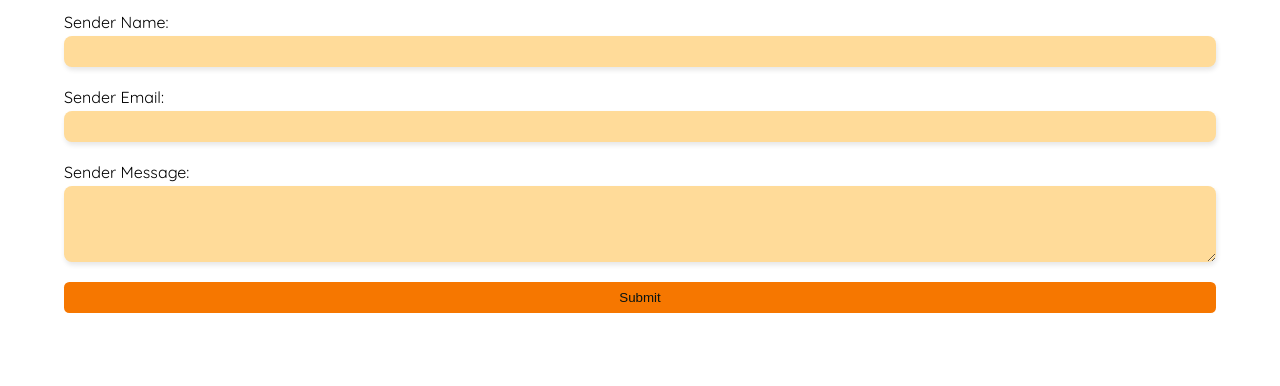
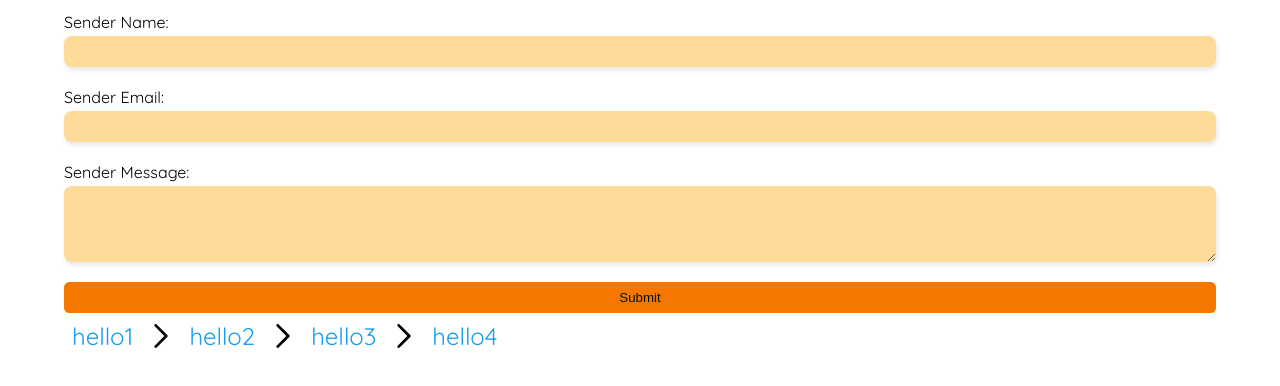
Before and after one commit to amrameen769/wishlist, an Angular app: page / in a window 1280 px wide. Shown: the top 386 px of the page. Built offline with nearby package versions, Linux system fonts and the light colour scheme; what ngx-markdown would draw is missing.

Commit message:
breadcrumbs created

```diff
--- a/src/app/app.module.ts
+++ b/src/app/app.module.ts
@@ -8,6 +8,7 @@ import { CodeHighlighterComponent } from './code-highlighter/code-highlighter.co
 import { HttpClient, HttpClientModule } from '@angular/common/http';
 import { WishModule } from './wish/wish.module';
 import { ContactModule } from './contact/contact.module';
+import { BreadcrumpsComponent } from './breadcrumps/breadcrumps.component';
 
 @NgModule({
   declarations: [
--- /dev/null
+++ b/src/app/breadcrumps/breadcrumps.component.html
@@ -0,0 +1,11 @@
+<div class="breadcrumb_container">
+    <div class="breadcrumb_group" *ngFor="let item of breadCrumbPaths; index as i">
+        <a class="breadcrumb_title" [href]="breadcrumbPath[i]">{{ item }}</a>
+        <span *ngIf="i !== breadCrumbPaths.length-1">
+            <div class="breadcrumb_icon" *ngIf="icon !== '/'">
+                <img [src]="icon" alt="something">
+            </div>
+            <strong class="breadcrumb_icon" *ngIf="icon === '/'">/</strong>
+        </span>
+    </div>
+</div>
--- /dev/null
+++ b/src/app/breadcrumps/breadcrumps.component.scss
@@ -0,0 +1,28 @@
+.breadcrumb {
+ &_container {
+  display: flex;
+  gap: 1rem;
+  padding: 0.5rem;
+  width: 100%;
+  align-items: center;
+  justify-content: flex-start;
+ }
+
+ &_group{
+    display: flex;
+    justify-content: flex-start;
+    align-items: center;
+    gap: 1rem;
+ }
+
+ &_title {
+    color: #189eeb;
+    font-weight: 400;
+    font-size: 1.5rem;
+ }
+
+ &_icon {
+    width: 1.5rem;
+    height: 1.5rem;
+}
+}
--- /dev/null
+++ b/src/app/breadcrumps/breadcrumps.component.ts
@@ -0,0 +1,31 @@
+import { Component, Input, OnInit } from '@angular/core';
+
+@Component({
+  selector: 'app-breadcrumps',
+  templateUrl: './breadcrumps.component.html',
+  styleUrls: ['./breadcrumps.component.scss']
+})
+export class BreadcrumpsComponent implements OnInit{
+  @Input() variant: "page" | "card" | "" = "";
+  @Input() breadCrumbPaths: string[] = []
+  icon: string ="/";
+  breadcrumbPath: string[] = [];
+
+  ngOnInit(): void {
+    this.breadCrumbPaths.forEach((item, index) => {
+      if(index === 0) {
+        this.breadcrumbPath[index] = item
+      } else {
+        this.breadcrumbPath[index] = this.breadcrumbPath[index-1].concat("/", item)
+      }
+    })
+      if(this.variant === "" || this.variant === "card"){
+        this.icon = "assets/icons/chevron-right.svg"
+      } else {
+        this.icon = "/"
+      }
+
+      console.log(this.breadcrumbPath);
+  }
+
+}
--- a/src/app/contact/contact-form/contact-form.component.html
+++ b/src/app/contact/contact-form/contact-form.component.html
@@ -13,4 +13,5 @@
         <br>
         <input class="btn btn-light-secondary" type="submit" value="Submit">
     </form>
+    <app-breadcrumps [variant]="'card'" [breadCrumbPaths]="['hello1', 'hello2', 'hello3', 'hello4']"></app-breadcrumps>
 </div>
--- a/src/app/contact/contact-form/contact-form.component.ts
+++ b/src/app/contact/contact-form/contact-form.component.ts
@@ -4,7 +4,7 @@ import { FormControl } from '@angular/forms';
 @Component({
   selector: 'app-contact-form',
   templateUrl: './contact-form.component.html',
-  styleUrls: ['./contact-form.component.css']
+  styleUrls: ['./contact-form.component.scss']
 })
 export class ContactFormComponent implements OnInit{
 
--- a/src/app/contact/contact.module.ts
+++ b/src/app/contact/contact.module.ts
@@ -2,12 +2,14 @@ import { NgModule } from '@angular/core';
 import { CommonModule } from '@angular/common';
 import { ContactFormComponent } from './contact-form/contact-form.component';
 import { ReactiveFormsModule } from '@angular/forms';
+import { BreadcrumpsComponent } from '../breadcrumps/breadcrumps.component';
 
 
 
 @NgModule({
   declarations: [
-    ContactFormComponent
+    ContactFormComponent,
+    BreadcrumpsComponent
   ],
   imports: [
     CommonModule,
```
Also changed, not shown: src/app/app.component.html (line endings or trailing spaces), src/app/contact/contact-form/contact-form.component.css (deleted), src/app/contact/contact-form/contact-form.component.scss (added), src/assets/icons/chevron-right.svg (added), 1 other file (tests, documents, lock files or other folders).
